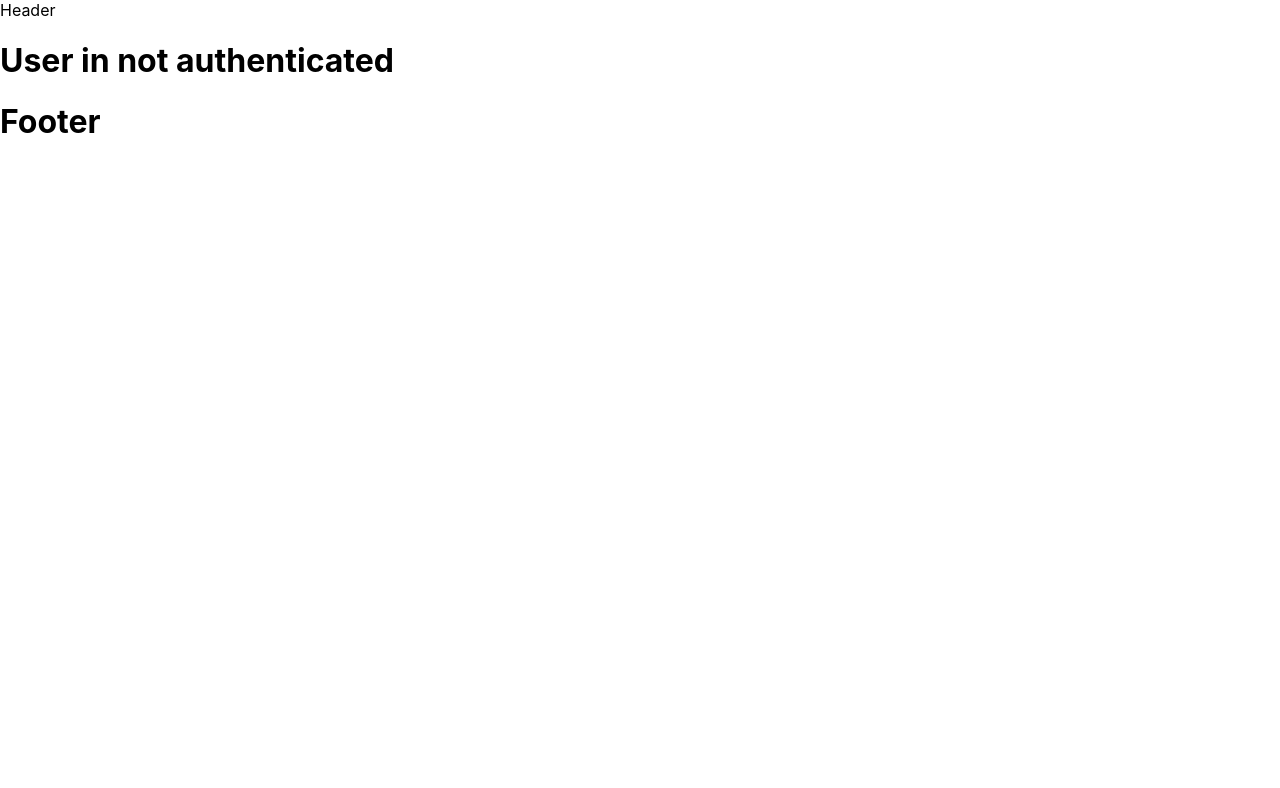
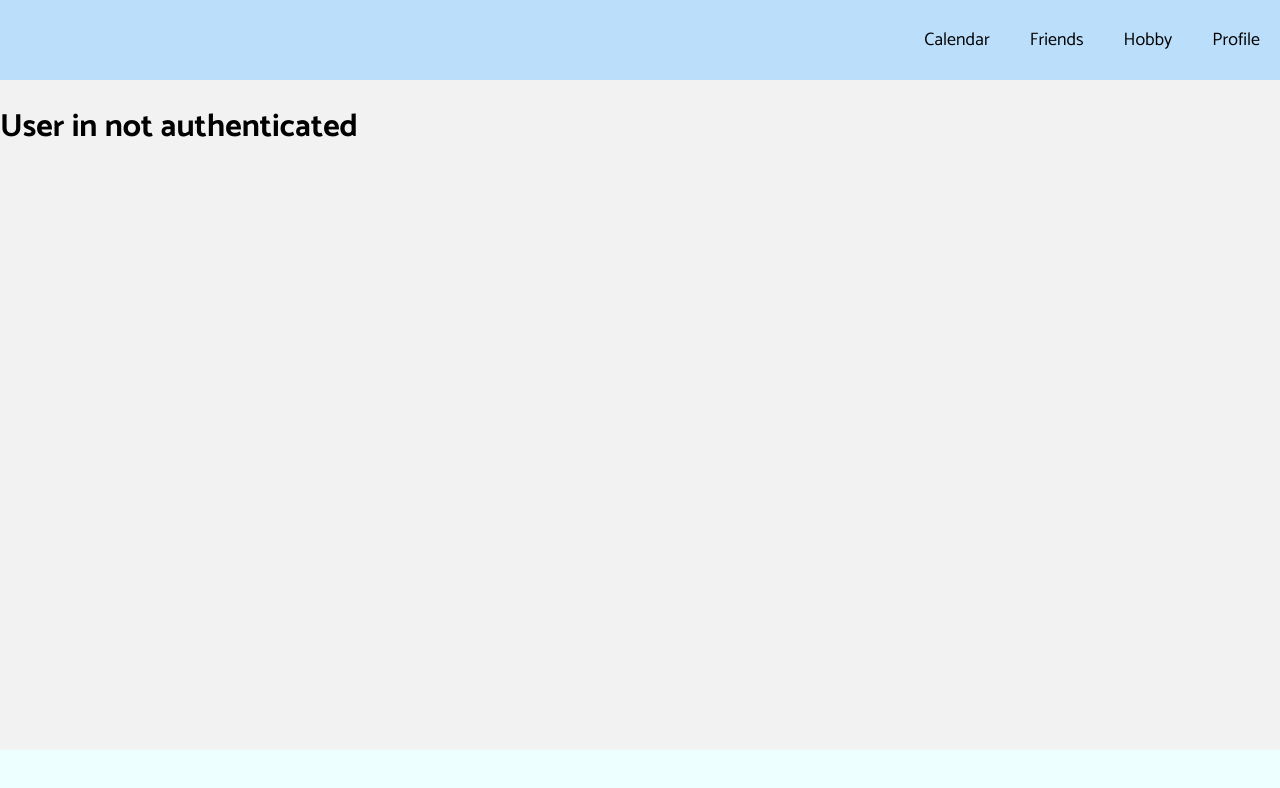
Before and after one commit to filipg/my-hobby-react-app, a React (Create React App) app: page / in a window 1280 px wide. Shown: the top 788 px of the page. Built offline with nearby package versions, Linux system fonts and the light colour scheme.

Commit message:
Add base app styles

```diff
--- a/public/index.html
+++ b/public/index.html
@@ -25,6 +25,7 @@
       Learn how to configure a non-root public URL by running `npm run build`.
     -->
     <title>React App</title>
+    <link href="https://fonts.googleapis.com/css2?family=Catamaran:wght@300;400;700&display=swap" rel="stylesheet">
   </head>
   <body>
     <noscript>You need to enable JavaScript to run this app.</noscript>
--- a/src/Layout/Footer/Footer.js
+++ b/src/Layout/Footer/Footer.js
@@ -1,6 +1,9 @@
 import React from 'react';
+import classes from './Footer.module.scss';
 
 const footer = props => (
-    <h1>Footer</h1>
+    <div className={classes.Footer}>
+        {/*<h1>aa</h1>*/}
+    </div>
 )
 export default footer;
--- /dev/null
+++ b/src/Layout/Footer/Footer.module.scss
@@ -0,0 +1,9 @@
+.Footer {
+  position: absolute;
+  bottom: 0;
+  left: 0;
+  right: 0;
+  height: 50px;
+  margin-top: -50px;
+  background: #eeffff; // to global styles
+}
--- a/src/Layout/Header/Header.js
+++ b/src/Layout/Header/Header.js
@@ -1,8 +1,16 @@
 import React from 'react';
+import classes from './Header.module.scss';
 
 const header = (props) => {
     return (
-        <div>Header</div>
+        <nav className={classes.Nav}>
+            <ul>
+                <li><a>Calendar</a></li>
+                <li><a>Friends</a></li>
+                <li><a>Hobby</a></li>
+                <li><a>Profile</a></li>
+            </ul>
+        </nav>
     )
 }
 export default header;
--- /dev/null
+++ b/src/Layout/Header/Header.module.scss
@@ -0,0 +1,29 @@
+.Nav {
+  display: flex; // to mixin
+  justify-content: flex-end;
+  align-items: center;
+  background: #bbdefb; // to global styles
+  height: 80px;
+
+  ul {
+    list-style-type: none;
+    margin: 0;
+    padding: 0;
+    display: flex;
+    justify-content: center;
+    align-items: center;
+
+    li {
+      padding: 15px 20px;
+
+      a {
+        cursor: pointer;
+        font-size: 18px;
+
+        &:hover {
+          border-bottom: 3px solid #8aacc8;
+        }
+      }
+    }
+  }
+}
--- a/src/index.scss
+++ b/src/index.scss
@@ -1,13 +1,6 @@
-body {
+html, body {
   margin: 0;
-  font-family: -apple-system, BlinkMacSystemFont, 'Segoe UI', 'Roboto', 'Oxygen',
-    'Ubuntu', 'Cantarell', 'Fira Sans', 'Droid Sans', 'Helvetica Neue',
-    sans-serif;
-  -webkit-font-smoothing: antialiased;
-  -moz-osx-font-smoothing: grayscale;
+  background: #f2f2f2;
+  box-sizing: border-box;
+  font-family: 'Catamaran', sans-serif;
 }
-
-code {
-  font-family: source-code-pro, Menlo, Monaco, Consolas, 'Courier New',
-    monospace;
-}
```
Also changed, not shown: src/Auth/Auth.js (added).
